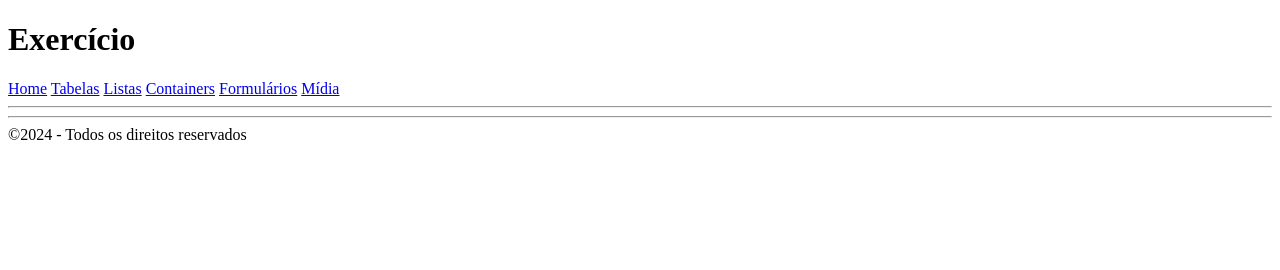
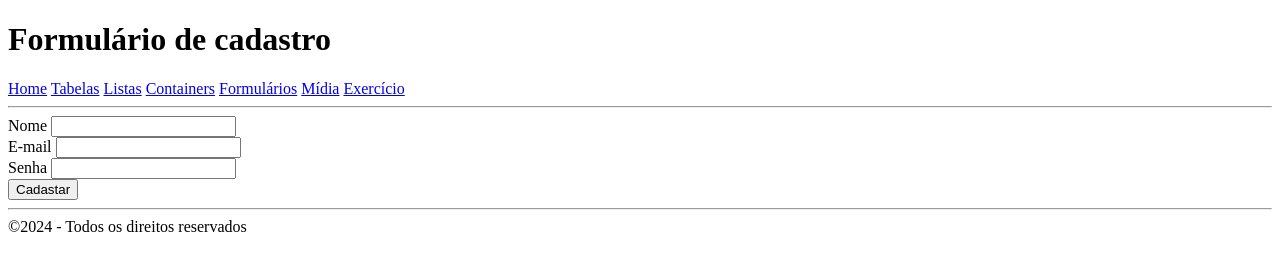
Before and after one commit to Marchete00/exerciciohtml, a plain HTML site: page exercicio.html in a window 1280 px wide. Drawn offline with Linux system fonts and the light colour scheme.

Commit message:
Atualização para exercício

```diff
--- a/exercicio.html
+++ b/exercicio.html
@@ -7,7 +7,7 @@
 </head>
 <body>
     <header>
-        <h1>Exercício</h1>
+        <h1>Formulário de cadastro</h1>
     </header>
     <nav>
         <a href="./index.html">Home</a>
@@ -16,10 +16,24 @@
         <a href="./containers.html">Containers</a>
         <a href="./forms.html">Formulários</a>
         <a href="./midia.html">Mídia</a>
+        <a href="./exercicio.html">Exercício</a>
         <hr>
     </nav>
     <main>
-
+        <form>
+            <label for="nome">Nome</label>
+            <input id="nome"type="text">
+            <br />
+            <label for="email">E-mail</label>
+            <input id="email" type="email" />
+            <br />
+            <label for="senha">Senha</label>
+            <input id="senha" type="password" />
+            <br />
+            <button type="submit">
+                Cadastar
+            </button>
+        </form>
     </main>
     <footer>
         <hr>
```
Also changed, not shown: containers.html (+1 -0 lines), forms.html (+1 -0 lines), index.html (+1 -0 lines), listas.html (+1 -0 lines), midia.html (+1 -0 lines), tabelas.html (+1 -0 lines).
